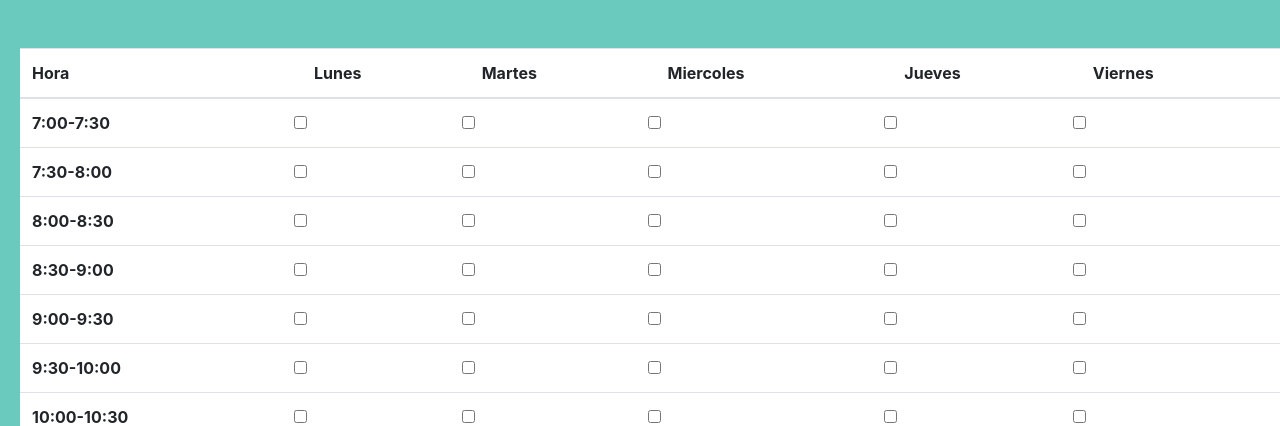
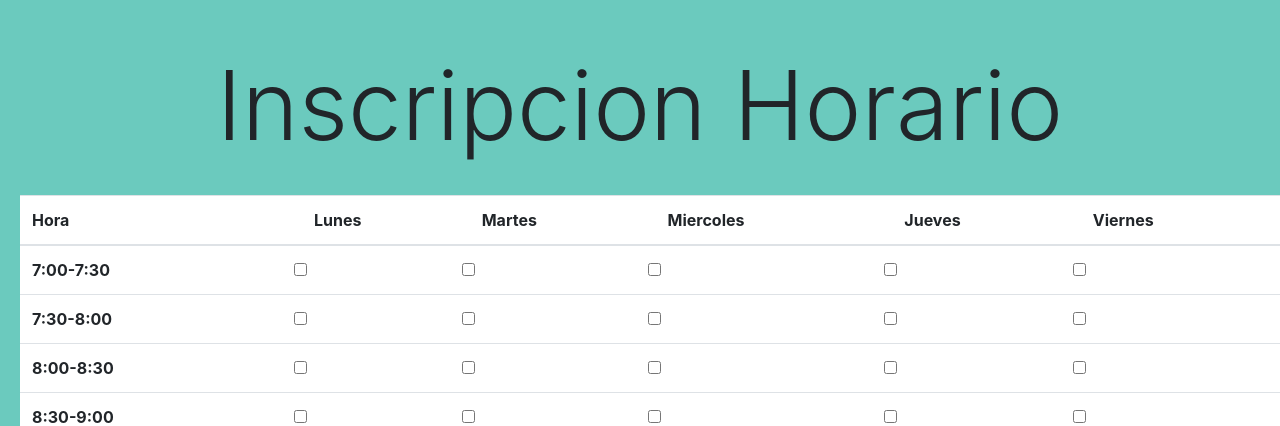
Before and after one commit to Luisss700/Biogenera, a PHP site: page / in a window 1280 px wide. Shown: the part 110-536 px from the top of the page. Run offline with PHP 8.4, Linux system fonts and the light colour scheme; the visitor is signed in with stand-in values (Sample User, id 1); data that the repository does not hold is empty; some libraries are stand-ins or nearby versions.

Commit message:
Se le agrego titulo a mi cuenta

```diff
--- a/views/miCuenta.php
+++ b/views/miCuenta.php
@@ -14,6 +14,8 @@
     <meta name="viewport" content="wnameth=device-wnameth, initial-scale=1">
     </head>
     <body style="background-color:#6bcabe">
+          <h1 class="display-1 text-center">Inscripcion Horario</h1>
+          <br>
     <script type ="text/javascript" src="CONTROLLER/miCuentaController.js"></script>
 <form id="horarioRegistro" method="POST" action="<?php echo htmlspecialchars($_SERVER['PHP_SELF'])?>">
 <div class="form-check">
```
